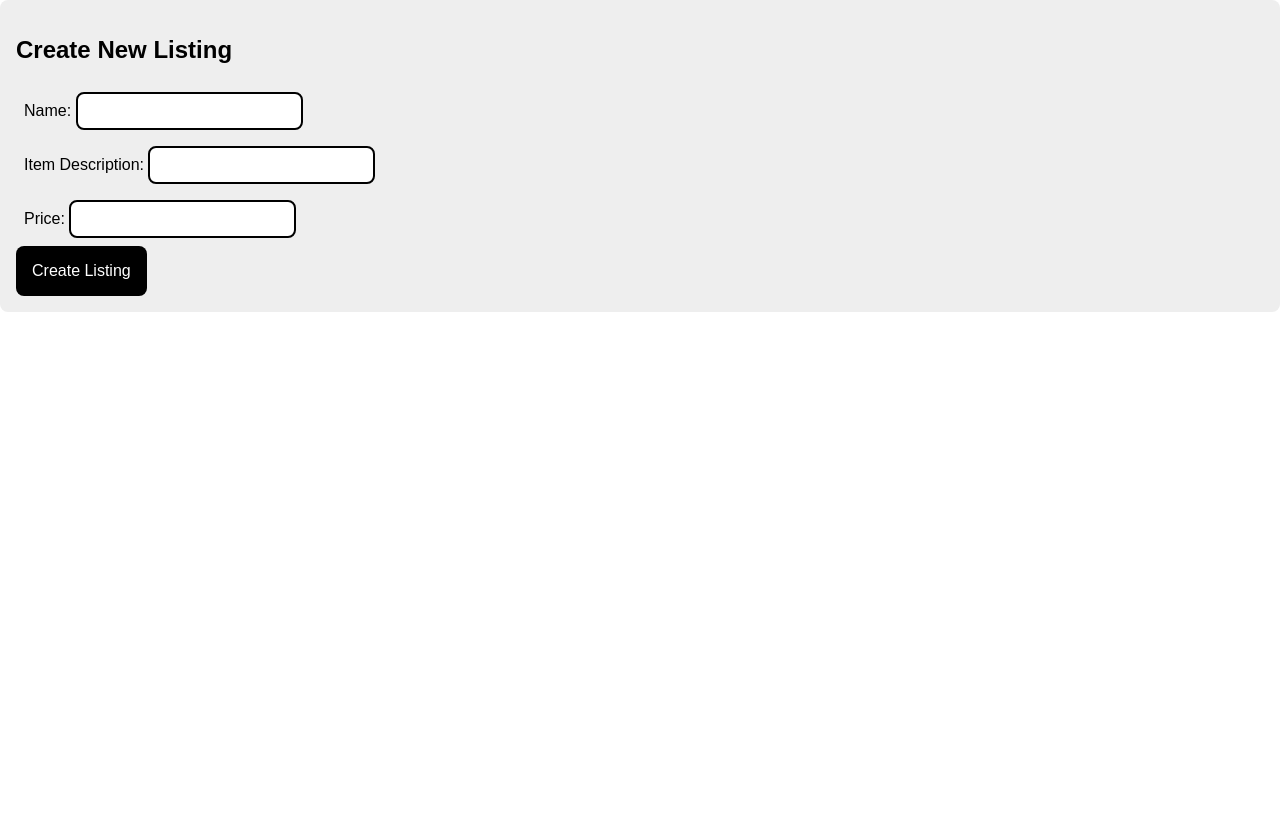
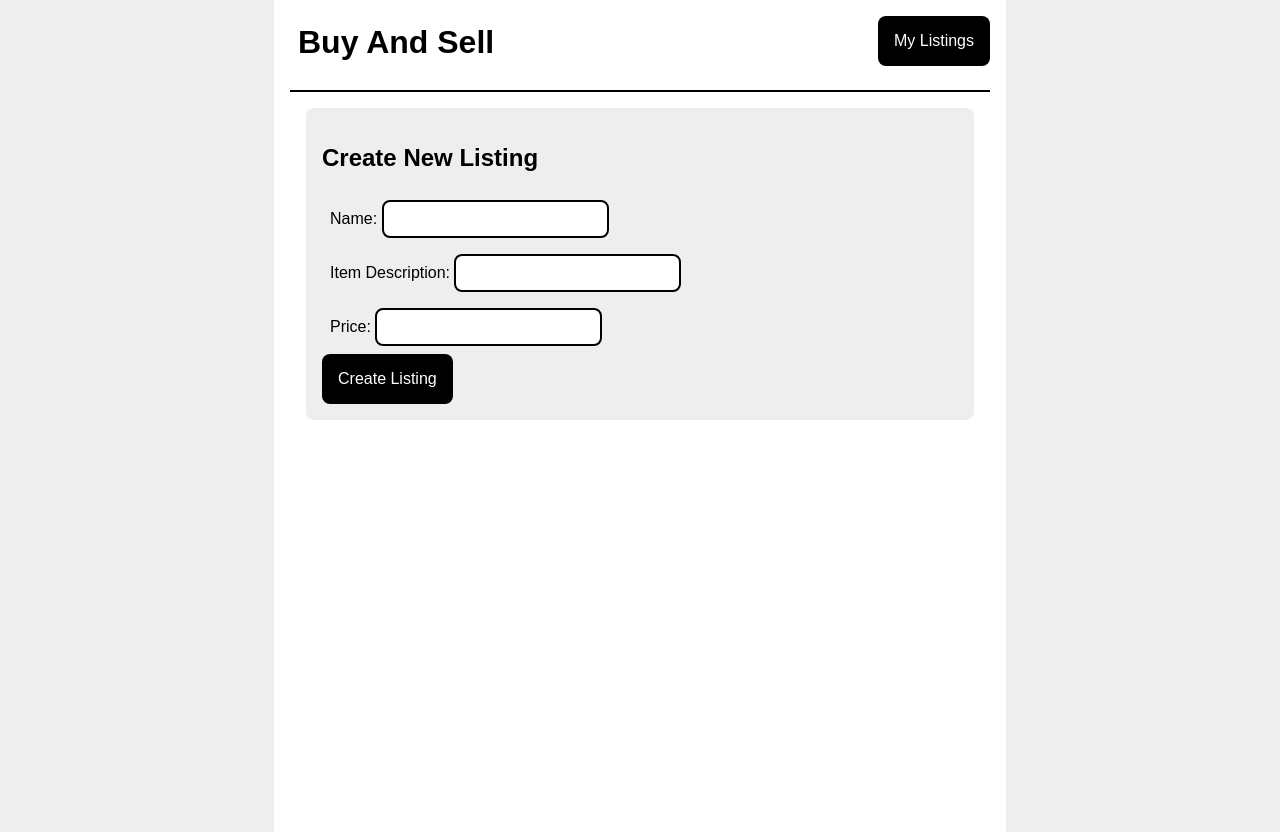
Before and after one commit to iammelvink/angular-full-stack-listing-site, an Angular app in the folder listing-site-frontend/: page /new-listing in a window 1280 px wide. Before the commit the page ends 800 px from the top, so only its background shows below. Built offline with nearby package versions, Linux system fonts and the light colour scheme.

Commit message:
created nav-bar

```diff
--- a/listing-site-frontend/src/app/app.component.html
+++ b/listing-site-frontend/src/app/app.component.html
@@ -1 +1,8 @@
-<router-outlet></router-outlet>
+<div id="page-wrap">
+    <div id="max-width-column">
+        <app-nav-bar></app-nav-bar>
+        <div id="content-wrap">
+            <router-outlet></router-outlet>
+        </div>
+    </div>
+</div>
--- a/listing-site-frontend/src/app/app.module.ts
+++ b/listing-site-frontend/src/app/app.module.ts
@@ -11,6 +11,7 @@
 import { NewListingPageComponent } from './new-listing-page/new-listing-page.component';
 import { EditListingPageComponent } from './edit-listing-page/edit-listing-page.component';
 import { ListingDataFormComponent } from './listing-data-form/listing-data-form.component';
+import { NavBarComponent } from './nav-bar/nav-bar.component';
 
 @NgModule({
     declarations: [
@@ -21,7 +22,8 @@
         MyListingsPageComponent,
         NewListingPageComponent,
         EditListingPageComponent,
-        ListingDataFormComponent
+        ListingDataFormComponent,
+        NavBarComponent
     ],
     imports: [
         BrowserModule,
--- /dev/null
+++ b/listing-site-frontend/src/app/nav-bar/nav-bar.component.html
@@ -0,0 +1,9 @@
+<div id="top-bar">
+    <a routerLink="/listings">
+        <h1 id="app-heading">Buy And Sell</h1>
+    </a>
+
+    <a routerLink="/my-listings">
+        <button id="my-listings-button">My
+            Listings</button></a>
+</div>
--- /dev/null
+++ b/listing-site-frontend/src/app/nav-bar/nav-bar.component.ts
@@ -0,0 +1,15 @@
+import { Component, OnInit } from '@angular/core';
+
+@Component({
+  selector: 'app-nav-bar',
+  templateUrl: './nav-bar.component.html',
+  styleUrls: ['./nav-bar.component.css']
+})
+export class NavBarComponent implements OnInit {
+
+  constructor() { }
+
+  ngOnInit(): void {
+  }
+
+}
```
Also changed, not shown: listing-site-frontend/src/app/nav-bar/nav-bar.component.css (added), 1 other file (tests, documents, lock files or other folders).
